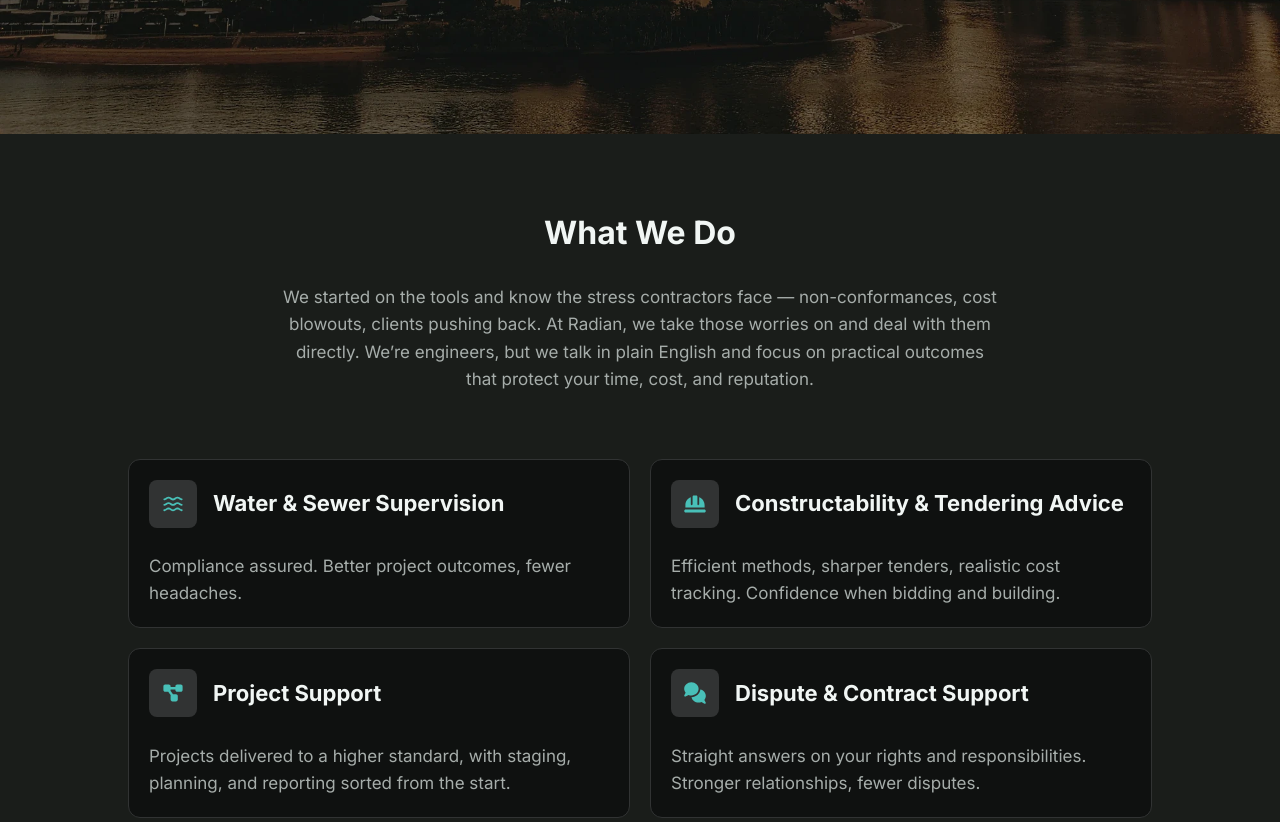
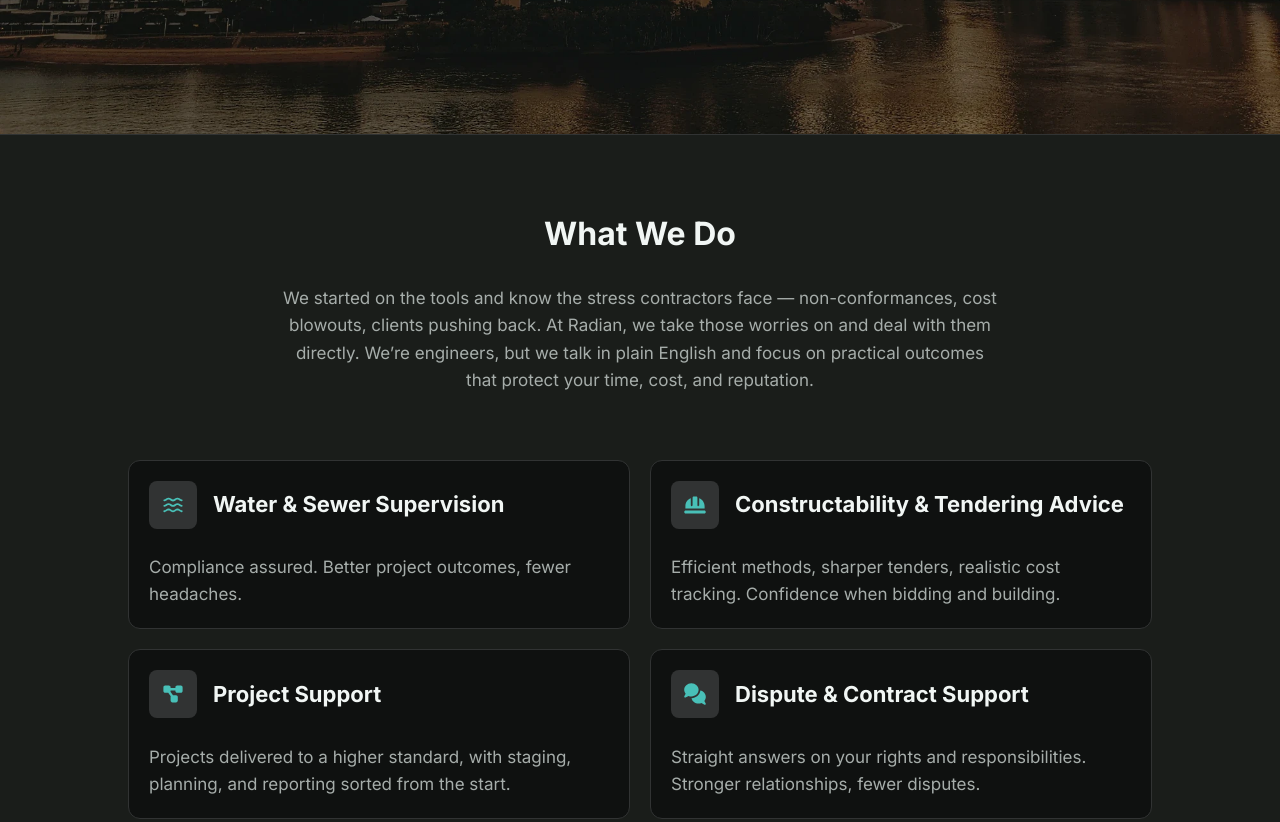
Before and after one commit to codylg/radian-advisory-website, a plain HTML site: page index.html in a window 1280 px wide. Shown: the part 480-1302 px from the top of the page. Drawn offline with Linux system fonts and the light colour scheme.

Commit message:
Add border between sections

```diff
--- a/_scss/global/_layout.scss
+++ b/_scss/global/_layout.scss
@@ -1,3 +1,8 @@
+section:not(:first-of-type),
+footer {
+  border-top: 1px solid var(--b-alt);
+}
+
 section {
 display: flex;
 flex-direction: column;
--- a/_scss/main.scss
+++ b/_scss/main.scss
@@ -146,7 +146,6 @@
 
 #footer {
   background-color: var(--c-alt);
-  border-top: 1px solid var(--b-alt);
 
   .section-right-column p {
     margin: 0;
--- a/static/styles.css
+++ b/static/styles.css
@@ -121,6 +121,11 @@ a:focus {
 
 .brand {
   color: var(--brand);
+}
+
+section:not(:first-of-type),
+footer {
+  border-top: 1px solid var(--b-alt);
 }
 
 section {
@@ -449,7 +454,6 @@ header.page-header .contact-details a:not(:hover) {
 
 #footer {
   background-color: var(--c-alt);
-  border-top: 1px solid var(--b-alt);
 }
 
 #footer .section-right-column p {
```
